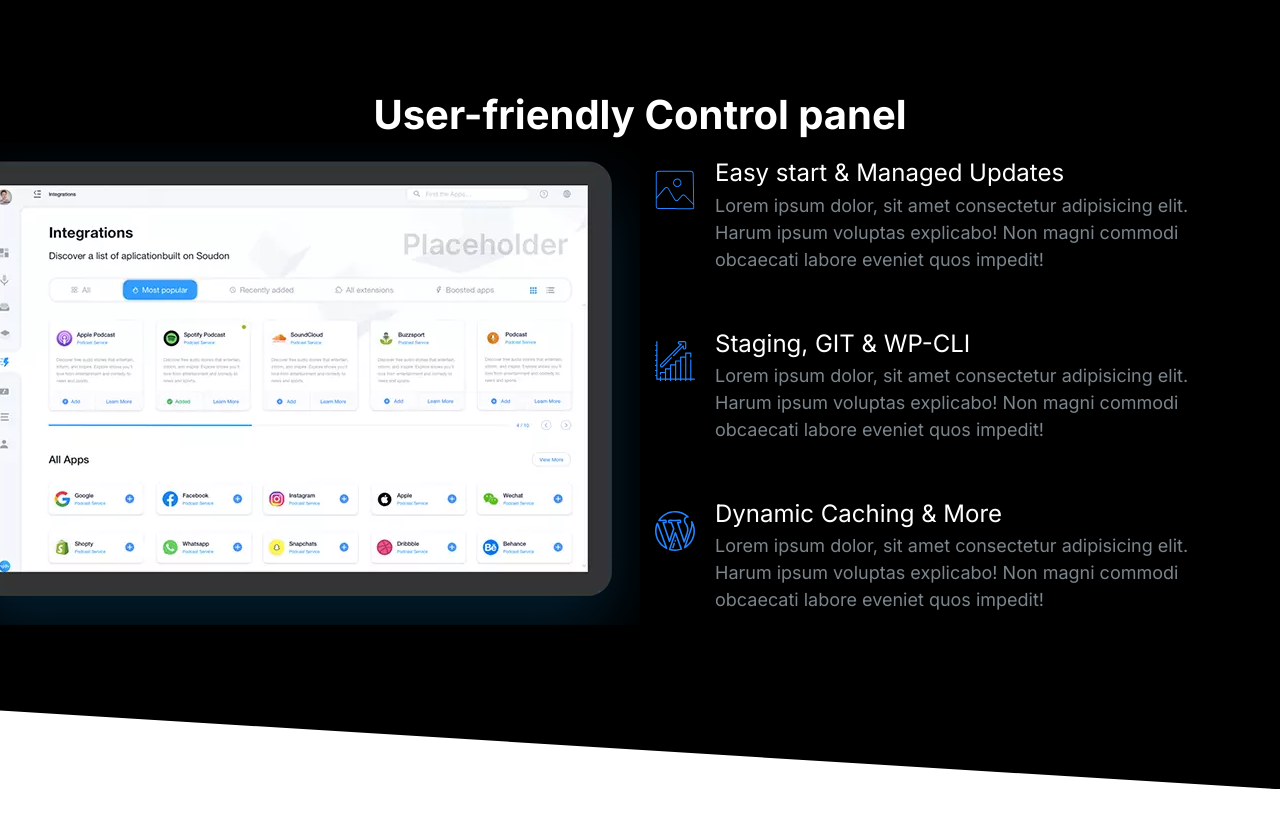
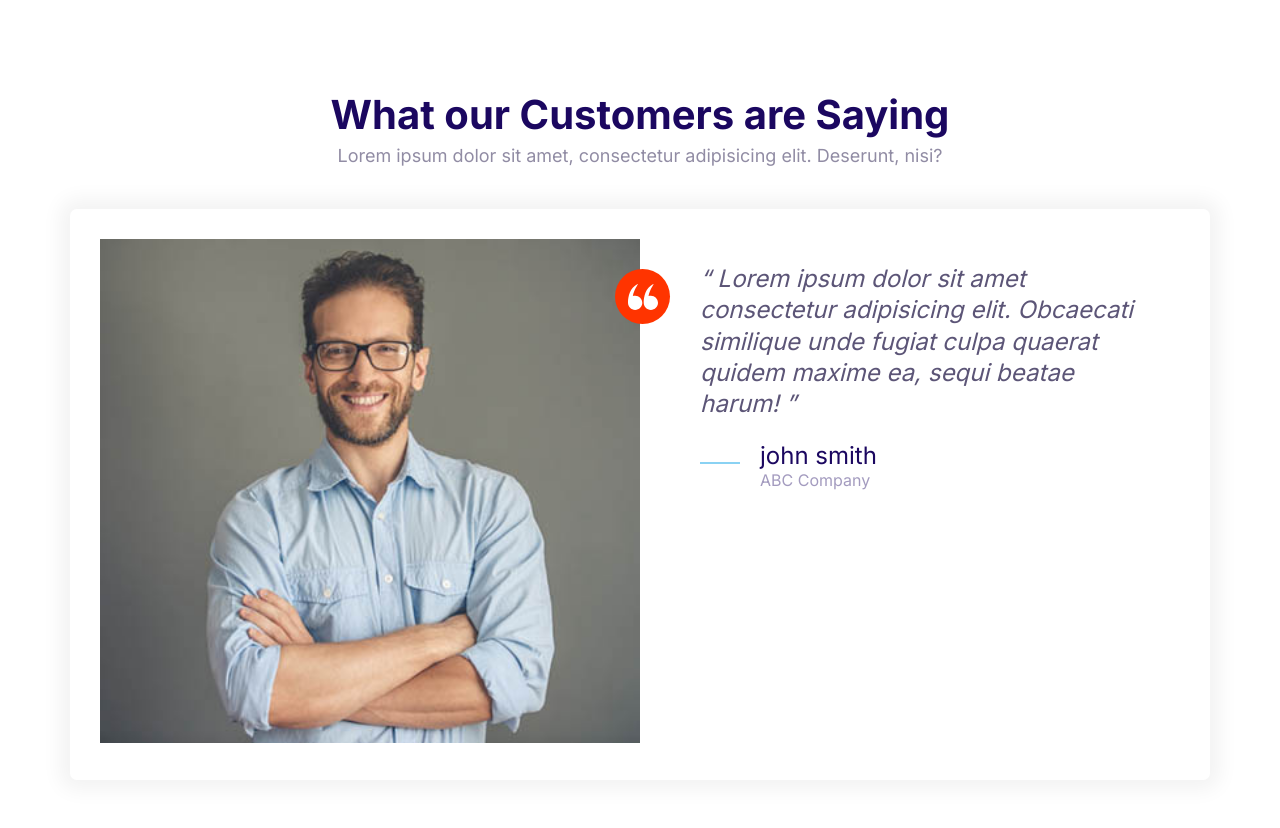
Before and after one commit to khg97/khg97, a plain HTML site: page index.html in a window 1280 px wide. Before the commit the page ends 800 px from the top, so only its background shows below. Drawn offline with Linux system fonts and the light colour scheme.

Commit message:
testimonials block.

```diff
--- a/css/styles.css
+++ b/css/styles.css
@@ -555,6 +555,7 @@ a {
 
 .block__header {
   text-align: center;
+  margin-bottom: 4rem;
 }
 
 .block__heading {
--- a/index.html
+++ b/index.html
@@ -15,73 +15,52 @@
     <link rel="stylesheet" href="css/styles.css" />
   </head>
   <body>
-    <section class="block block--dark block--skewed-right block-showcase">
+    <section class="block">
       <header class="block__header">
-        <h2>User-friendly Control panel</h2>
+        <h2>What our Customers are Saying</h2>
+        <p>
+          Lorem ipsum dolor sit amet, consectetur adipisicing elit. Deserunt,
+          nisi?
+        </p>
       </header>
-      <div class="container grid grid--1x2">
-        <picture class="block-showcase__image">
-          <source
-            type="image/webp"
-            srcset="images/ipad.webp 1x, images/ipad@2x.webp 2x" />
-          <source
-            type="image/png"
-            srcset="images/ipad.png 1x, images/ipad@2x.png 2x" />
-          <img src="images/ipad.png" alt=""
-        /></picture>
-        <ul class="list">
-          <li>
+      <div class="container">
+        <div class="testimonial-head">
+          <div class="card testimonial">
+            <div class="grid grid--1x2">
+              <div class="testimonial__image">
+                <img
+                  src="images/testimonial.jpg"
+                  alt="A happy, smiling customer"
+                />
+                <span class="icon-container icon-container--accent">
+                  <svg class="icon icon--white icon--small">
+                    <use xlink:href="images/sprite.svg#quotes"></use>
+                  </svg>
+                </span>
+              </div>
+              <blockquote class="quote">
+                <p class="quote__text">
+                  Lorem ipsum dolor sit amet consectetur adipisicing elit.
+                  Obcaecati similique unde fugiat culpa quaerat quidem maxime
+                  ea, sequi beatae harum!
+                </p>
+                <footer>
                   <div class="media">
                     <div class="media__image">
-                <svg class="icon icon--primary">
-                  <use xlink:href="images/sprite.svg#snap"></use>
+                      <svg class="icon icon--primary quote__line">
+                        <use xlink:href="images/sprite.svg#line"></use>
                       </svg>
                     </div>
                     <div class="media__body">
-                <h3 class="media__title">Easy start & Managed Updates</h3>
-                <p>
-                  Lorem ipsum dolor, sit amet consectetur adipisicing elit.
-                  Harum ipsum voluptas explicabo! Non magni commodi obcaecati
-                  labore eveniet quos impedit!
-                </p>
+                      <h3 class="media__title quote__author">john smith</h3>
+                      <p class="quote__organization">ABC Company</p>
                     </div>
                   </div>
-          </li>
-          <li>
-            <div class="media">
-              <div class="media__image">
-                <svg class="icon icon--primary">
-                  <use xlink:href="images/sprite.svg#growth"></use>
-                </svg>
-              </div>
-              <div class="media__body">
-                <h3 class="media__title">Staging, GIT & WP-CLI</h3>
-                <p>
-                  Lorem ipsum dolor, sit amet consectetur adipisicing elit.
-                  Harum ipsum voluptas explicabo! Non magni commodi obcaecati
-                  labore eveniet quos impedit!
-                </p>
+                </footer>
+              </blockquote>
             </div>
           </div>
-          </li>
-          <li>
-            <div class="media">
-              <div class="media__image">
-                <svg class="icon icon--primary">
-                  <use xlink:href="images/sprite.svg#wordpress"></use>
-                </svg>
         </div>
-              <div class="media__body">
-                <h3 class="media__title">Dynamic Caching & More</h3>
-                <p>
-                  Lorem ipsum dolor, sit amet consectetur adipisicing elit.
-                  Harum ipsum voluptas explicabo! Non magni commodi obcaecati
-                  labore eveniet quos impedit!
-                </p>
-              </div>
-            </div>
-          </li>
-        </ul>
       </div>
     </section>
     <script src="main.js"></script>
```
Also changed, not shown: components/testimonials-block.html (added, +44 -0 lines). Lines whose indentation alone changed are shown as unchanged.
